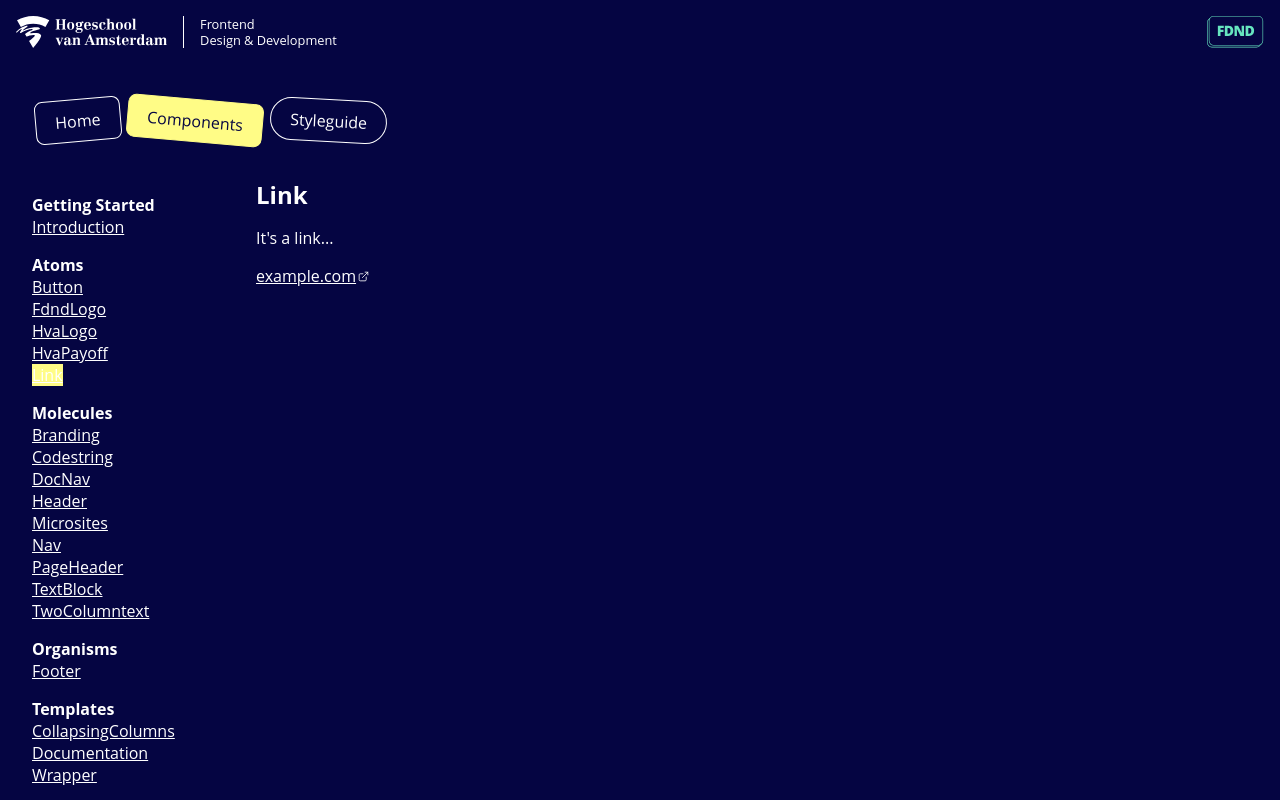
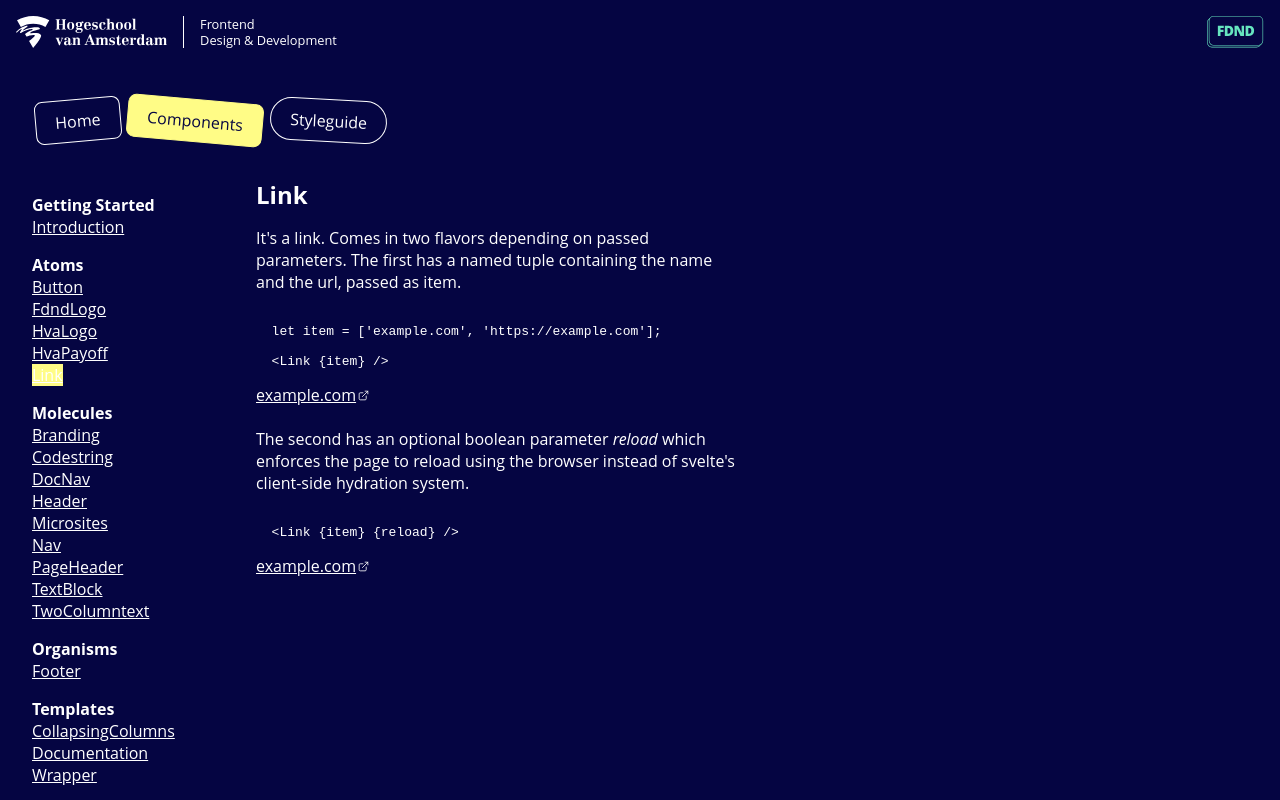
Before and after one commit to fdnd/components, a SvelteKit app: page /components/atoms/link in a window 1280 px wide. Shown: the top 800 px of the page. Built offline with nearby package versions, Linux system fonts and the light colour scheme.

Commit message:
Updated DocNav

```diff
--- a/package.json
+++ b/package.json
@@ -1,6 +1,6 @@
 {
   "name": "@fdnd/components",
-  "version": "0.0.7",
+  "version": "0.0.12",
   "description": "It's a component library",
   "keywords": [
     "sveltekit",
--- a/src/lib/atoms/Link.svelte
+++ b/src/lib/atoms/Link.svelte
@@ -2,14 +2,16 @@
   import '../styles/atoms/_link.css';
   import { page } from '$app/stores';
 
+  export let reload = false;
+  export let prefix = '';
   export let item = [];
 
-  const url = item[1] || '';
+  const url = prefix + item[1] || '';
   const body = item[0] || '';
 </script>
 
 <a
   href={url}
   class:active={$page.url.pathname == url || (url != '/' && $page.url.pathname.startsWith(url))}
-  >{body}</a
+  data-sveltekit-reload={reload ? '' : 'off'}>{body}</a
 >
--- a/src/lib/molecules/DocNav.svelte
+++ b/src/lib/molecules/DocNav.svelte
@@ -4,20 +4,22 @@
 
   // It's a special nav component that deals with our Hygraph docs.fdnd.nl structure
   export let data = {};
+  export let prefix = '';
+  export let reload = false;
 </script>
 
 <nav class="document">
   <div>
     <ul>
-      {#each Object.entries(data.linkTo) as [i, link]}
+      {#each Object.entries(data) as [i, link]}
         {#if link.__typename == 'Page'}
-          <li class="page"><Link item={[link.title, link.slug]} /></li>
+          <li class="page"><Link item={[link.title, link.slug]} {prefix} {reload} /></li>
         {:else if link.__typename == 'Chapter'}
           <li class="chapter">
             <h2>{link.title}</h2>
             <ul>
               {#each link.pages as page}
-                <li class="page"><Link item={[page.title, page.slug]} /></li>
+                <li class="page"><Link item={[page.title, page.slug]} {prefix} {reload} /></li>
               {/each}
             </ul>
           </li>
--- a/src/lib/molecules/Nav.svelte
+++ b/src/lib/molecules/Nav.svelte
@@ -4,6 +4,7 @@
 
   export let data = {};
   export let type = 'main';
+  export let reload = false;
 </script>
 
 <nav class={type}>
@@ -12,7 +13,7 @@
       <h2>{title}</h2>
       <ul>
         {#each Object.entries(items) as item}
-          <li><Link {item} /></li>
+          <li><Link {item} {reload} /></li>
         {/each}
       </ul>
     {/each}
--- a/src/lib/styles/molecules/_docnav.css
+++ b/src/lib/styles/molecules/_docnav.css
@@ -24,6 +24,11 @@ nav.document div {
 nav.document h2 {
   margin-top: 1rem;
 }
+
+nav.document .externallink {
+  margin-top: 1rem;
+}
+
 @container (min-width: 16.4rem) {
   nav.document div {
     column-count: 2;
--- a/src/routes/components/atoms/link/+page.svelte
+++ b/src/routes/components/atoms/link/+page.svelte
@@ -2,10 +2,32 @@
   import { Link } from '$lib/index.js';
 
   let item = ['example.com', 'https://example.com'];
+  let reload = true;
 </script>
 
 <h2>Link</h2>
 
-<p>It's a link...</p>
+<p>
+  It's a link. Comes in two flavors depending on passed parameters. The first has a named tuple
+  containing the name and the url, passed as item.
+</p>
+<pre>
+  <code>
+  let item = ['example.com', 'https://example.com'];
+
+  &lt;Link &#123;item&#125; /&gt;
+  </code>
+</pre>
 
 <Link {item} />
+<br /><br />
+<p>
+  The second has an optional boolean parameter <em>reload</em> which enforces the page to reload using
+  the browser instead of svelte's client-side hydration system.
+</p>
+<pre>
+  <code>
+  &lt;Link &#123;item&#125; &#123;reload&#125; /&gt;
+  </code>
+</pre>
+<Link {item} {reload} />
```
